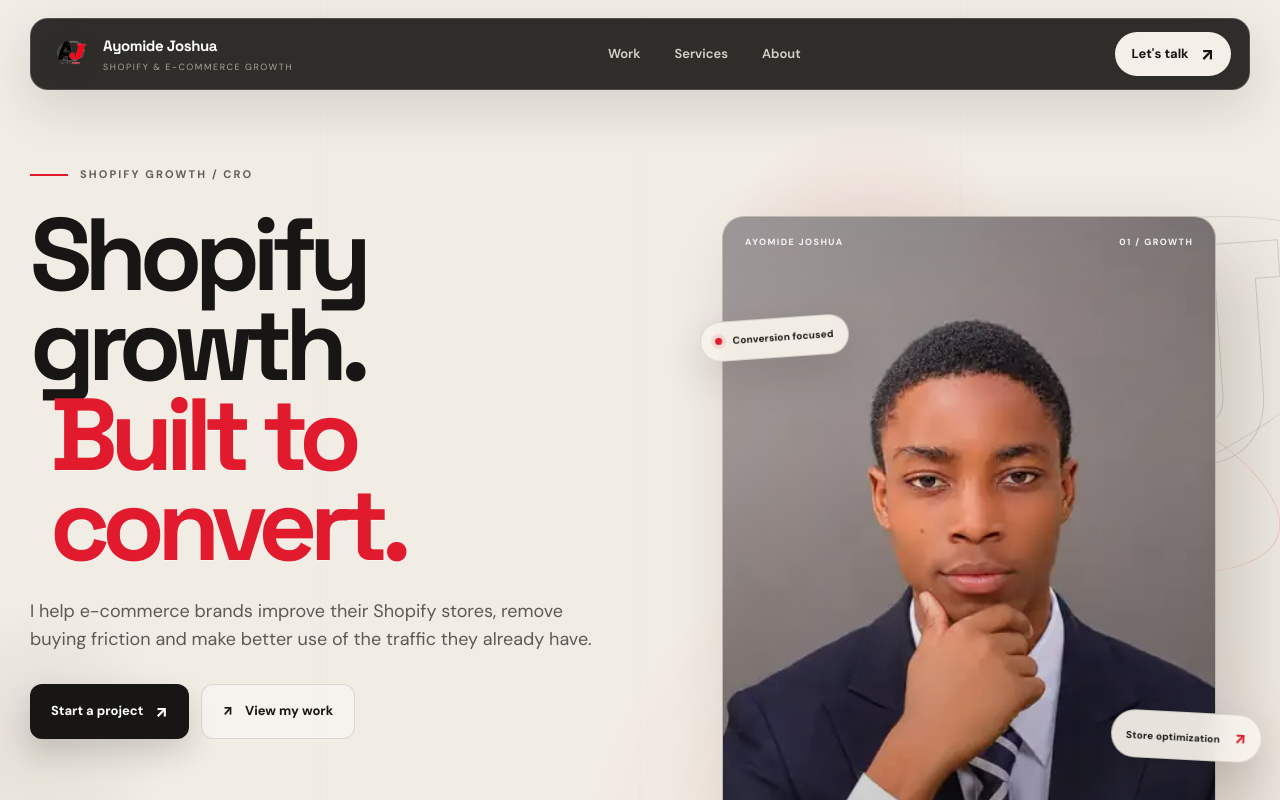
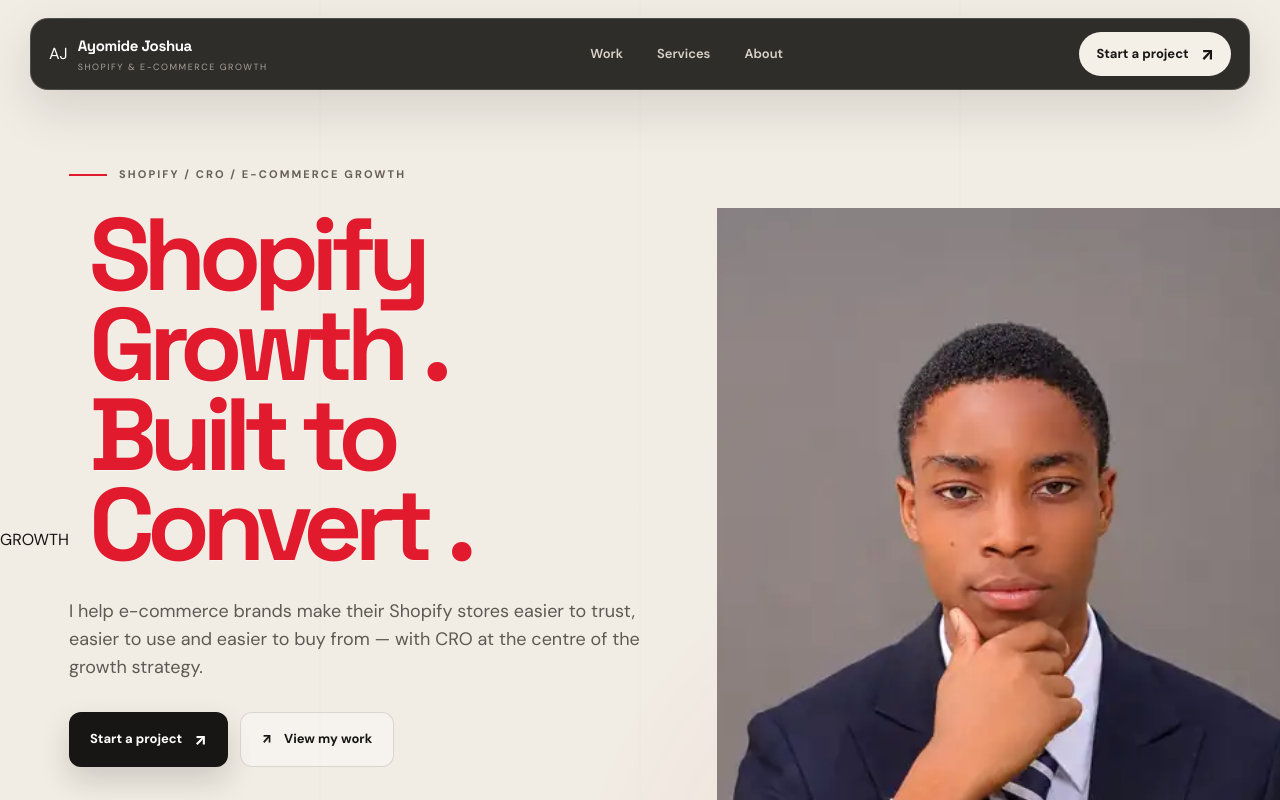
Before and after one commit to j0shua-ben/Ayomide-Joshua, a Next.js app: page / in a window 1280 px wide. Shown: the top 800 px of the page. Built offline with nearby package versions, Linux system fonts and the light colour scheme.

Commit message:
Rebuild hero around original immersive 3D portfolio direction

```diff
--- a/app/page.jsx
+++ b/app/page.jsx
@@ -32,8 +32,8 @@ export default function Home(){
     <header className={`nav ${menuOpen ? 'menu-open' : ''}`}>
       <div className="container nav-inner">
         <a className="brand" href="#top" onClick={closeMenu} aria-label="Ayomide Joshua home">
-          <img src="/aj-logo.svg" alt="AJ — Ayomide Joshua" />
-          <span><strong>Ayomide Joshua</strong><small>Shopify & E-commerce Growth</small></span>
+          <span className="brand-mark" aria-hidden="true">AJ</span>
+          <span className="brand-copy"><strong>Ayomide Joshua</strong><small>Shopify &amp; E-commerce Growth</small></span>
         </a>
 
         <nav className="nav-links" aria-label="Primary navigation">
@@ -42,7 +42,7 @@ export default function Home(){
           <a href="#about">About</a>
         </nav>
 
-        <a className="nav-cta" href="#contact">Let&apos;s talk <span>↗</span></a>
+        <a className="nav-cta" href="#contact">Start a project <span>↗</span></a>
         <button className="menu-toggle" type="button" onClick={() => setMenuOpen(v => !v)} aria-label="Toggle navigation" aria-expanded={menuOpen}>
           <span></span><span></span>
         </button>
@@ -51,23 +51,32 @@ export default function Home(){
         <a href="#work" onClick={closeMenu}>Work</a>
         <a href="#services" onClick={closeMenu}>Services</a>
         <a href="#about" onClick={closeMenu}>About</a>
-        <a className="mobile-menu-cta" href="#contact" onClick={closeMenu}>Let&apos;s talk <span>↗</span></a>
+        <a className="mobile-menu-cta" href="#contact" onClick={closeMenu}>Start a project <span>↗</span></a>
       </div>
     </header>
 
     <main id="top">
       <section className="hero" aria-labelledby="hero-title">
+        <div className="hero-grain" aria-hidden="true"></div>
         <div className="hero-grid-lines" aria-hidden="true"></div>
-        <div className="hero-glow hero-glow-one" aria-hidden="true"></div>
-        <div className="hero-glow hero-glow-two" aria-hidden="true"></div>
+        <div className="hero-light hero-light-one" aria-hidden="true"></div>
+        <div className="hero-light hero-light-two" aria-hidden="true"></div>
+        <div className="hero-background-word" aria-hidden="true">GROWTH</div>
         <div className="hero-orbit orbit-one" aria-hidden="true"></div>
         <div className="hero-orbit orbit-two" aria-hidden="true"></div>
 
         <div className="container hero-inner">
           <div className="hero-copy-block">
-            <div className="eyebrow"><span className="eyebrow-line"></span> Shopify growth / CRO</div>
-            <h1 id="hero-title">Shopify growth.<br /><span>Built to convert.</span></h1>
-            <p className="hero-copy">I help e-commerce brands improve their Shopify stores, remove buying friction and make better use of the traffic they already have.</p>
+            <div className="eyebrow"><span className="eyebrow-line"></span><span>Shopify / CRO / E-commerce growth</span></div>
+
+            <h1 id="hero-title" className="hero-title">
+              <span className="title-line title-line-one" data-text="Shopify">Shopify</span>
+              <span className="title-line title-line-two" data-text="Growth.">Growth<span className="title-period">.</span></span>
+              <span className="title-line title-line-three" data-text="Built to">Built to</span>
+              <span className="title-line title-line-four accent-title" data-text="Convert.">Convert<span className="title-period">.</span></span>
+            </h1>
+
+            <p className="hero-copy">I help e-commerce brands make their Shopify stores easier to trust, easier to use and easier to buy from — with CRO at the centre of the growth strategy.</p>
 
             <div className="actions hero-actions">
               <a className="btn btn-primary" href="#contact">Start a project <span>↗</span></a>
@@ -76,23 +85,31 @@ export default function Home(){
 
             <div className="hero-proof" aria-label="Experience and specialization">
               <div className="proof-item"><strong>3+ Years</strong><span>E-commerce experience</span></div>
-              <div className="proof-item"><strong>Shopify</strong><span>Management & optimization</span></div>
+              <div className="proof-item"><strong>Shopify</strong><span>Management &amp; optimization</span></div>
               <div className="proof-item"><strong>CRO-first</strong><span>Conversion-led thinking</span></div>
             </div>
           </div>
 
           <div className="hero-visual" aria-label="Ayomide Joshua — Shopify and e-commerce growth specialist">
-            <div className="hero-word" aria-hidden="true">AJ</div>
-            <div className="hero-frame">
-              <div className="frame-topline"><span>AYOMIDE JOSHUA</span><span>01 / GROWTH</span></div>
+            <div className="hero-monogram" aria-hidden="true">AJ</div>
+            <div className="portrait-stage">
+              <div className="portrait-halo" aria-hidden="true"></div>
+              <div className="portrait-backplate" aria-hidden="true"></div>
               <div className="portrait-wrap">
                 <img src="/ayomide-headshot.svg" alt="Ayomide Joshua in a navy suit" className="portrait" />
-                <div className="portrait-shade" aria-hidden="true"></div>
               </div>
-              <div className="frame-caption"><span>SHOPIFY</span><span>CRO / E-COMMERCE</span></div>
+              <div className="portrait-edge" aria-hidden="true"></div>
+              <div className="portrait-label label-top">SHOPIFY <span>/</span> CRO</div>
+              <div className="portrait-label label-bottom">AYOMIDE JOSHUA <span>01 — GROWTH</span></div>
             </div>
-            <div className="floating-chip chip-top"><span className="chip-dot"></span> Conversion focused</div>
-            <div className="floating-chip chip-bottom">Store optimization <span>↗</span></div>
+
+            <div className="floating-object object-shopify" aria-hidden="true">
+              <div className="object-icon">S</div><span>SHOPIFY</span>
+            </div>
+            <div className="floating-object object-cro" aria-hidden="true">
+              <span className="object-small">FOCUS</span><strong>CRO</strong><i></i>
+            </div>
+            <div className="floating-object object-growth" aria-hidden="true">GROWTH <span>↗</span></div>
           </div>
         </div>
 
@@ -113,11 +130,11 @@ export default function Home(){
 
       <section className="section" id="about"><div className="container about-box">
         <div><div className="kicker">About</div><h2>An ecommerce specialist who thinks beyond the homepage.</h2><p>I’m Ayomide, a Shopify manager and CRO-focused ecommerce specialist. I work across store operations, customer experience and conversion strategy so brands can improve the storefront without losing sight of the business behind it.</p><p>My approach is practical: understand what is happening, identify the biggest opportunities, then turn them into changes that can actually be implemented.</p></div>
-        <div className="about-list"><div><strong>Shopify</strong><span>Store management, customization & optimization</span></div><div><strong>Conversion Rate Optimization</strong><span>Journey, UX, product pages & checkout</span></div><div><strong>E-commerce operations</strong><span>Products, merchandising, QA & ongoing support</span></div></div>
+        <div className="about-list"><div><strong>Shopify</strong><span>Store management, customization &amp; optimization</span></div><div><strong>Conversion Rate Optimization</strong><span>Journey, UX, product pages &amp; checkout</span></div><div><strong>E-commerce operations</strong><span>Products, merchandising, QA &amp; ongoing support</span></div></div>
       </div></section>
 
       <section className="section" id="contact"><div className="container"><div className="contact"><div className="kicker">Have a store to improve?</div><h2>Let&apos;s find the opportunities hiding in your customer journey.</h2><p>Tell me what you are working on, where the store is struggling, or simply send the storefront. We can start from there.</p><div className="actions"><a className="btn btn-primary" href="mailto:joshuaben023@gmail.com?subject=Shopify%20Store%20Project">Email me →</a><a className="btn btn-secondary" href="#work">See the work</a></div></div></div></section>
     </main>
-    <footer className="footer"><div className="container">© {new Date().getFullYear()} Ayomide Joshua. Shopify & E-commerce Growth.</div></footer>
+    <footer className="footer"><div className="container">© {new Date().getFullYear()} Ayomide Joshua. Shopify &amp; E-commerce Growth.</div></footer>
   </>
 }
```
